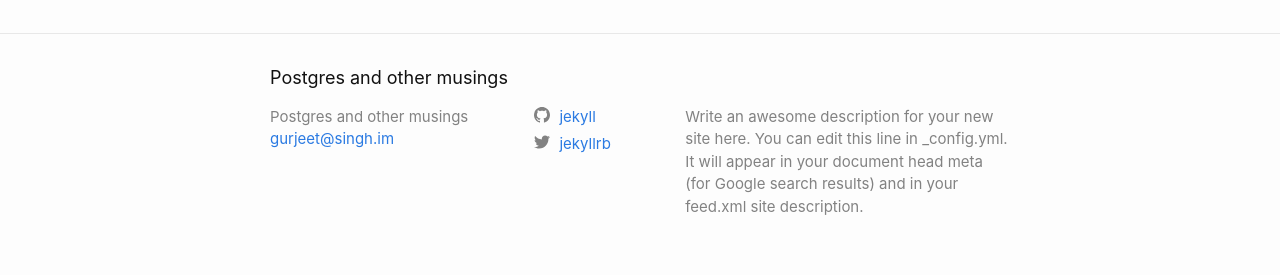
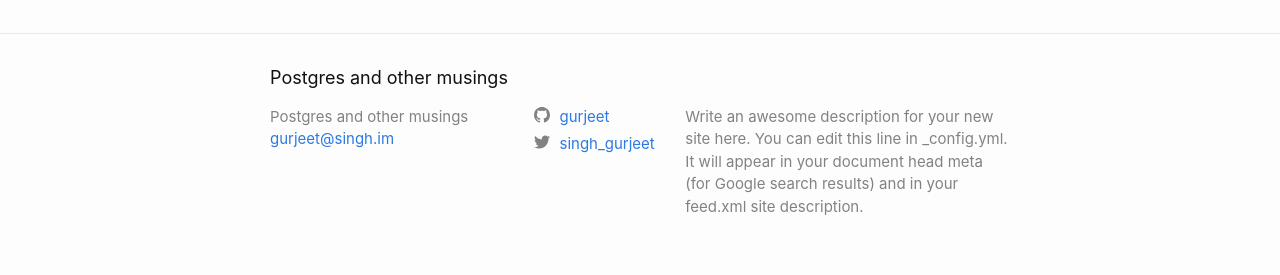
Before and after one commit to gurjeet/gurjeet.singh.im, a Jekyll site: the page built from blog/index.md, in a window 1280 px wide. Shown: the part 905-1180 px from the top of the page. Built offline with Jekyll 4.4.1, drawn with Linux system fonts in a browser that asks for light colours.

Commit message:
Added Twitter and GiuHub usernames

```diff
--- a/_config.yml
+++ b/_config.yml
@@ -23,8 +23,8 @@ baseurl: "" # the subpath of your site, e.g. /blog
 source: ./blog
 permalink: "blog/:title"
 url: "http://gurjeet.singh.im" # the base hostname & protocol for your site, e.g. http://example.com
-twitter_username: jekyllrb
-github_username:  jekyll
+twitter_username: singh_gurjeet
+github_username: gurjeet
 
 # Build settings
 markdown: kramdown
```
